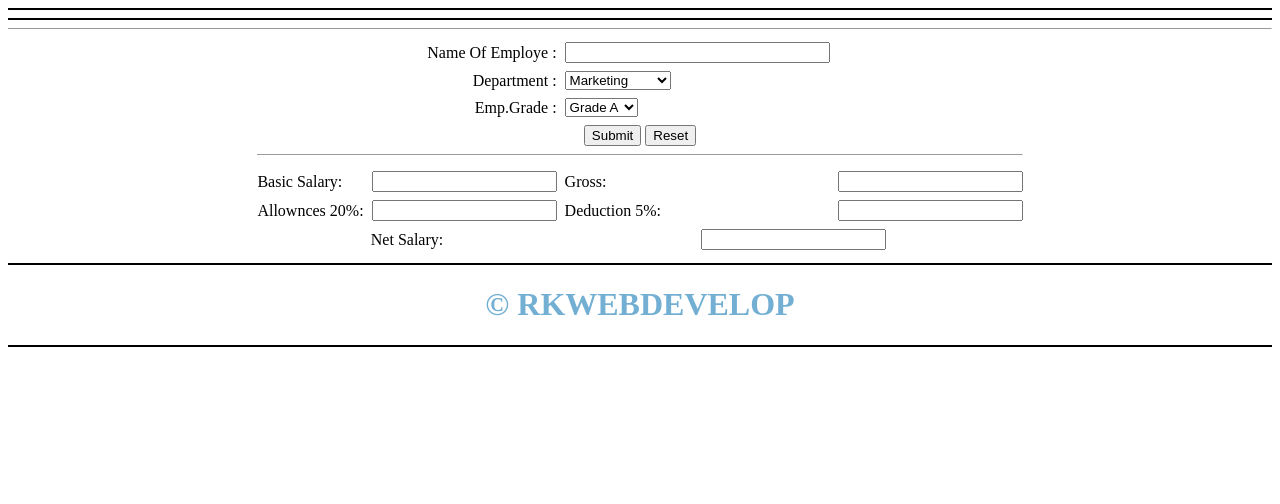
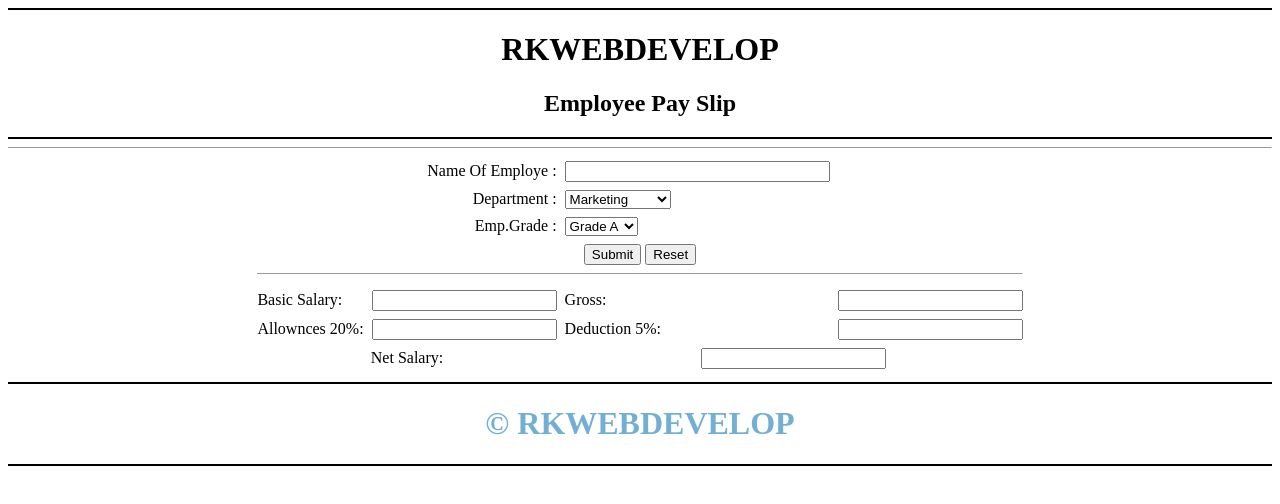
Before and after one commit to RKWEBDEVELOP/emp-salary, a plain HTML site: page index.html in a window 1280 px wide. Drawn offline with Linux system fonts and the light colour scheme.

Commit message:
Update index.html

```diff
--- a/index.html
+++ b/index.html
@@ -62,10 +62,12 @@
 	</script>
 </head>
 <body>
+<center>
 <hr color=black>
+	<h1>RKWEBDEVELOP</h1>
+	<h2>Employee Pay Slip</h2>
 <hr color=black>
-<center>
-<form method="post" action="">
+<form>
 <table cellpadding=3>
 <tr>
 	<td colspan=2 align=right>Name Of Employe :</td>
```
